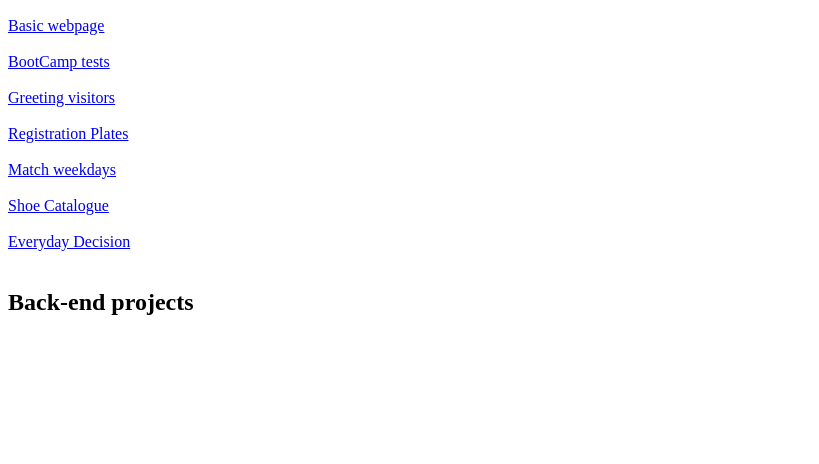
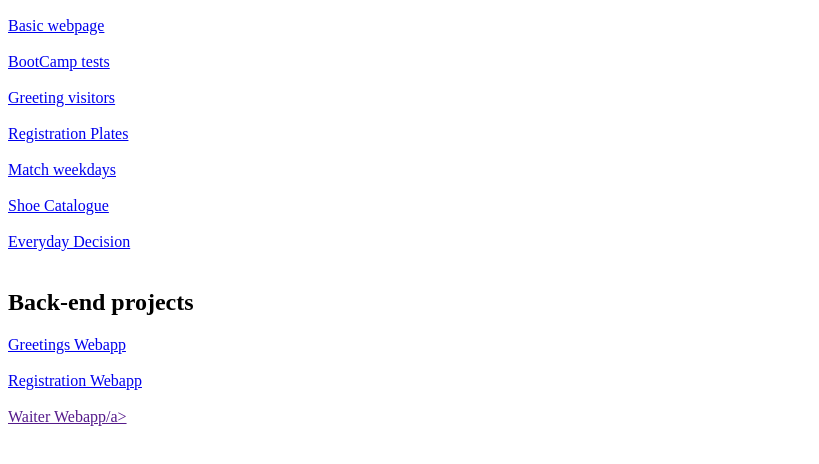
Before and after one commit to LloMia/Portfolio, a plain HTML site: page index.html in a window 1280 px wide. Shown: the part 110-574 px from the top of the page, without its empty margins (0-819 px from the left). Drawn offline with Linux system fonts and the light colour scheme.

Commit message:
adding greeting webapp

```diff
--- a/index.html
+++ b/index.html
@@ -15,5 +15,9 @@
     <a href="http://llomia.github.io/shoe-catalogue">Shoe Catalogue</a><br><br>
     <a href="http://llomia.github.io/myDecision">Everyday Decision</a><br><br>
 <h2>Back-end projects</h2>
+<a href="https://murmuring-ocean-36996.herokuapp.com/index">Greetings Webapp</a><br><br>
+<a href="https://guarded-anchorage-61862.herokuapp.com/index">Registration Webapp</a><br><br>
+<a href="">Waiter Webapp/a><br><br>
+
   </body>
 </html>
```
